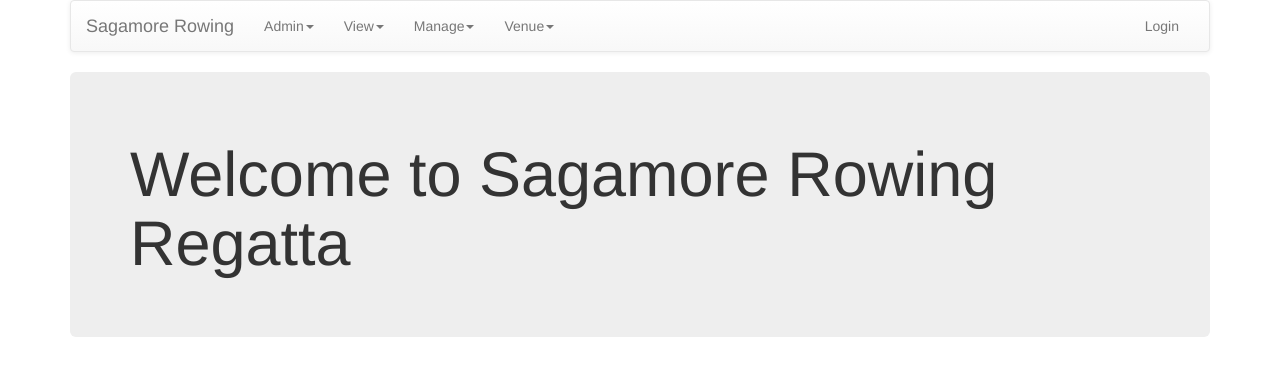
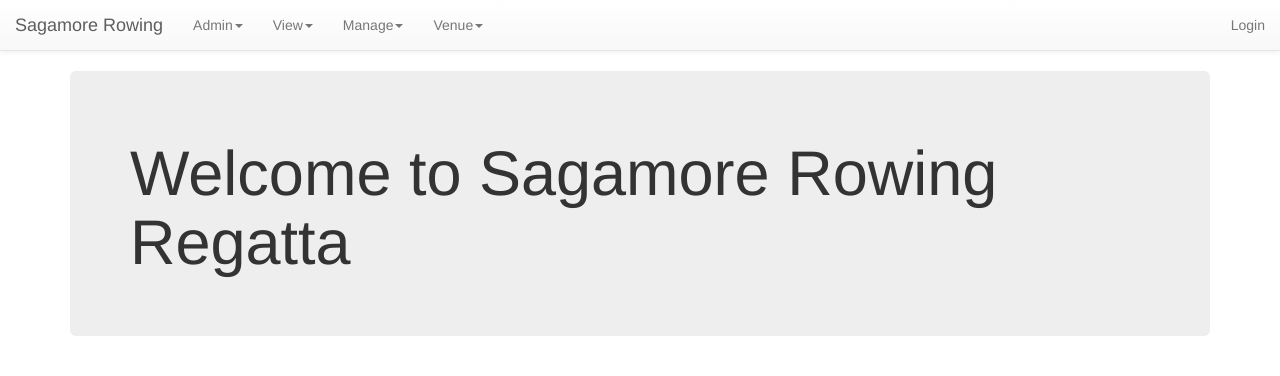
Before and after one commit to blanzp/regatta_demo, a Flask app: page / in a window 1280 px wide. Shown: the top 376 px of the page. Run offline with Flask 2, Linux system fonts and the light colour scheme; parts of the project's set-up code (start-up, migrations or seed data) failed here and were passed over; some libraries are stand-ins or nearby versions.

Commit message:
fixing top navbar

```diff
--- a/regatta_demo/static/css/regatta.css
+++ b/regatta_demo/static/css/regatta.css
@@ -1,3 +1,4 @@
+body { padding-top: 70px; }
 
 .logo {
     float: left;
--- a/regatta_demo/static/html/index.html
+++ b/regatta_demo/static/html/index.html
@@ -21,6 +21,7 @@
             </div>
         </div>
         <!-- <div class="ng-view"></div> -->
+
         <div ui-view></div>
     </div>
 
--- a/regatta_demo/static/template/navbar.html
+++ b/regatta_demo/static/template/navbar.html
@@ -1,4 +1,4 @@
-<nav class="navbar navbar-default">
+<nav class="navbar navbar-default navbar-fixed-top">
     <div class="container-fluid">
         <!-- Brand and toggle get grouped for better mobile display -->
         <div class="navbar-header">
```
